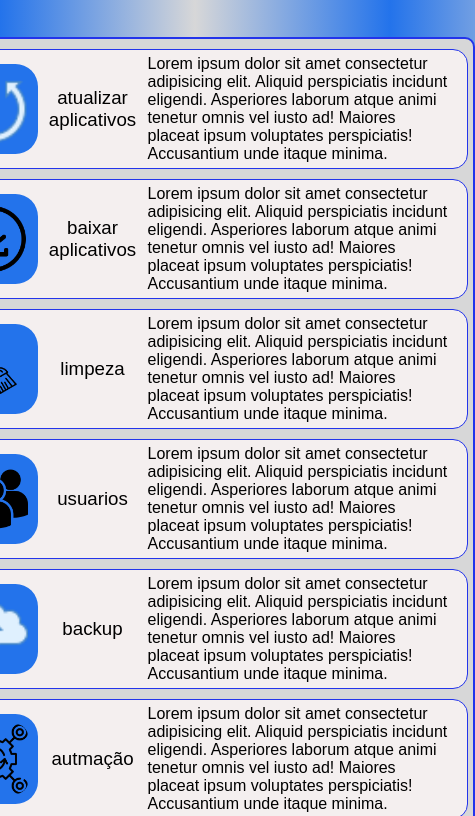
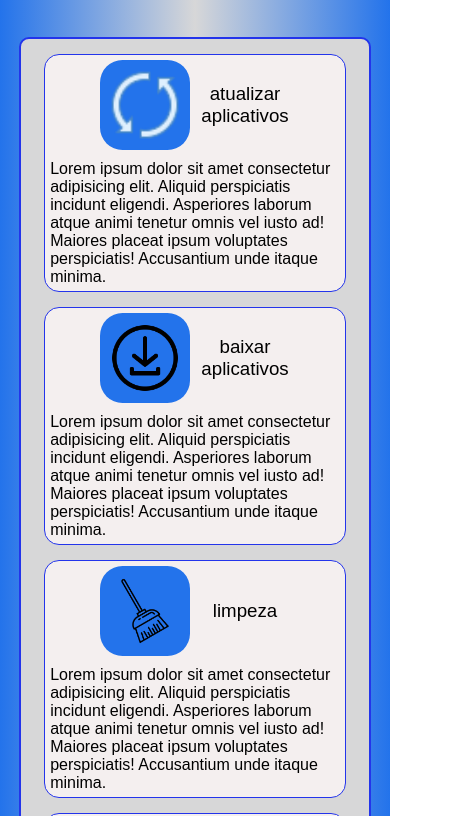
Before and after one commit to victor-Ricardo/Projeto-final-Grau, a plain HTML site: page html/painelDeAcao.html in a window 390 px wide. Shown: the part 98-914 px from the top of the page, 475 px wide, since content can reach past the window. Drawn offline with Linux system fonts and the light colour scheme.

Commit message:
Add files via upload

```diff
--- a/css/painelDeAcao.css
+++ b/css/painelDeAcao.css
@@ -9,12 +9,15 @@
     background-color: var(--cor-fundo-cinza-claro);
     border: 2px solid var(--cor-secundaria);
     border-radius: 10px;
-    padding: 10px;
+    padding: 15px;
     display: grid;
     grid-template-columns: repeat(auto-fill, minmax(535px, 1fr));
-    gap: 10px;
-    width: 1200px;
+    gap: 15px;
+    width: 1150px;
 
+}
+.cartao a:hover {
+    transform: scale(1.05);
 }
 .scripts{
     background-color: var(--cor-fundo-claro);
@@ -26,7 +29,8 @@
     gap: 10px;
     border: 1px solid var(--cor-secundaria);
     border-radius: 15px;
-    padding: 5PX;
+    padding: 5px;
+
 }
 
 .scripts p{
--- a/css/responsivo.css
+++ b/css/responsivo.css
@@ -1,6 +1,27 @@
-@media(max-width: 1020px){
+@media(max-width: 1200px){
     .header{
         padding: var(--mobile-padding);
+    }
+.main {
+    padding: 10px;
+}
+    .cartao{
+        width: 1000px;
+        grid-template-columns: repeat(auto-fill, minmax(475px, 1fr));
+
+    }
+
+    .scripts{
+        width: 480px;
+    }
+}
+
+@media(max-width: 1020px){
+    .cartao{
+        display: flex;
+        flex-wrap: wrap;
+        justify-content: center;
+        align-items: center;
     }
 }
 
@@ -32,4 +53,23 @@
         padding: 20px;
         display: block;
     }
+
+
 }
+
+@media(max-width: 520px){
+    .scripts{
+        height: auto;
+        width: 95%;
+    }
+    .cartao{
+        width: 95%;
+    }
+}
+
+
+@media(max-width: 425px){
+    .scripts{
+        flex-wrap: wrap;
+    }
+}
--- a/html/painelDeAcao.html
+++ b/html/painelDeAcao.html
@@ -9,8 +9,8 @@
     <link rel="stylesheet" href="../css/reset.css">
     <link rel="stylesheet" href="../css/variaveis.css">
     <link rel="stylesheet" href="../css/global.css">
+    <link rel="stylesheet" href="../css/painelDeAcao.css">
     <link rel="stylesheet" href="../css/responsivo.css">
-    <link rel="stylesheet" href="../css/painelDeAcao.css">
 
 </head>
 
@@ -79,7 +79,7 @@
             </a>
             <a href="" class="scripts">
                 <img src="../imagens/automacao.png" alt="icon atualizar">
-                <h3>autmação</h3>
+                <h3>automação</h3>
                 <p>Lorem ipsum dolor sit amet consectetur adipisicing elit. Aliquid perspiciatis incidunt eligendi.
                     Asperiores laborum atque animi tenetur omnis vel iusto ad! Maiores placeat ipsum voluptates
                     perspiciatis! Accusantium unde itaque minima.</p>
```
Also changed, not shown: html/ajuda.html (+2 -1 lines).
